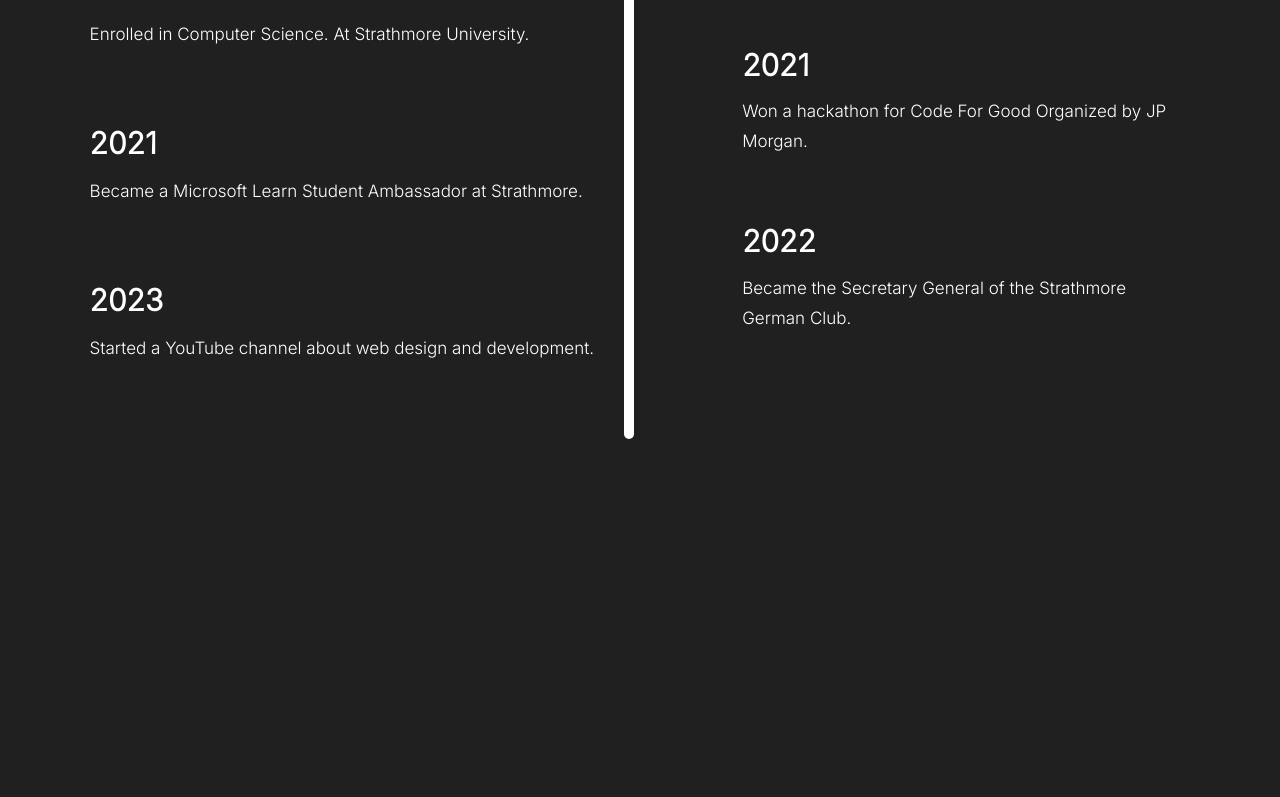
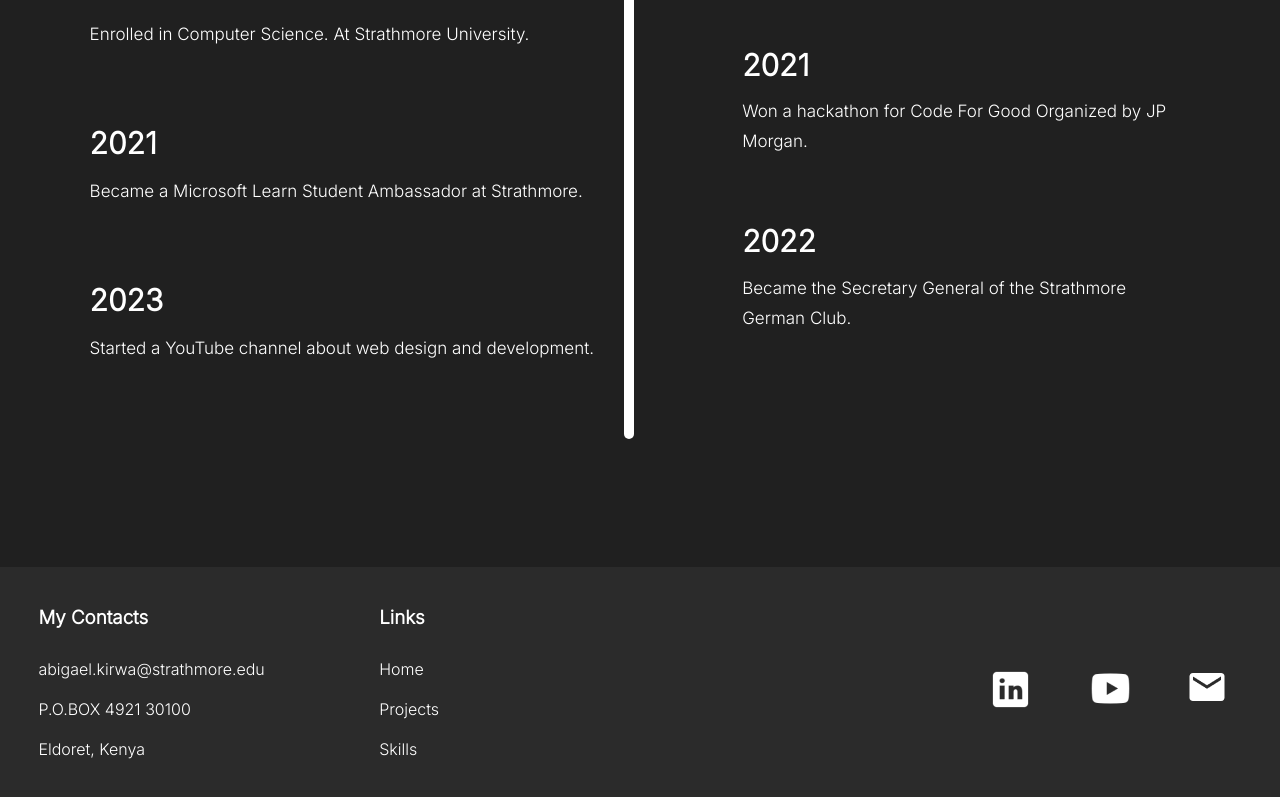
Before and after one commit to AbigaelKirwa/AbigaelKirwaPortfolioReact, a React (Create React App) app: page / in a window 1280 px wide. Shown: the part 2511-3308 px from the top of the page. Before the commit the page ends 3078 px from the top, so only its background shows below. Built offline with nearby package versions, Linux system fonts and the light colour scheme.

Commit message:
feat(footer):add footer page to components

```diff
--- a/src/App.js
+++ b/src/App.js
@@ -1,4 +1,5 @@
 import './App.css';
+import Footer from './components/Footer';
 import Home from './components/Home';
 import Projects from './components/Projects';
 import Resume from './components/Resume';
@@ -11,6 +12,7 @@ function App() {
       <Projects/>
       <Skills/>
       <Resume/>
+      <Footer/>
     </div>
   );
 }
--- a/src/components/Footer.jsx
+++ b/src/components/Footer.jsx
@@ -1,8 +1,37 @@
+import Linkedin from "../assets/images/LinkedIn.png"
+import Mail from "../assets/images/mail.png"
+import Youtube from "../assets/images/youtube.png"
+
 function Footer() {
     return(
-        <div>
-
+    <footer id="footer">
+        {/* this is code for the footer section */}
+        <div class="left_links">
+            <div class="left_link">
+                <h3>My Contacts</h3>
+                <p>abigael.kirwa@strathmore.edu</p>
+                <p>P.O.BOX 4921 30100</p>
+                <p>Eldoret, Kenya</p>
+            </div>
+            <div class="left_link">
+                <h3>Links</h3>
+                <p><a href="#home">Home</a></p>
+                <p><a href="#projects">Projects</a></p>
+                <p><a href="#skills">Skills</a></p>
+            </div>
         </div>
+        <div class="social_media">
+            <div>
+                <a href="https://www.linkedin.com/in/abigael-kirwa-40647219b/" target="_blank"><img src={Linkedin} alt="linkedin image"/></a>
+            </div>
+            <div>
+                <a href="https://www.youtube.com/@theuiuxwebdev" target="_blank"><img src={Youtube} alt="youtube image"/></a>
+            </div>
+            <div>
+                <a href="mailto:abigael.kirwa@strathmore.edu"><img src={Mail} alt="mail image"/></a>
+            </div>
+        </div>
+    </footer>
     )
 }
 
```
